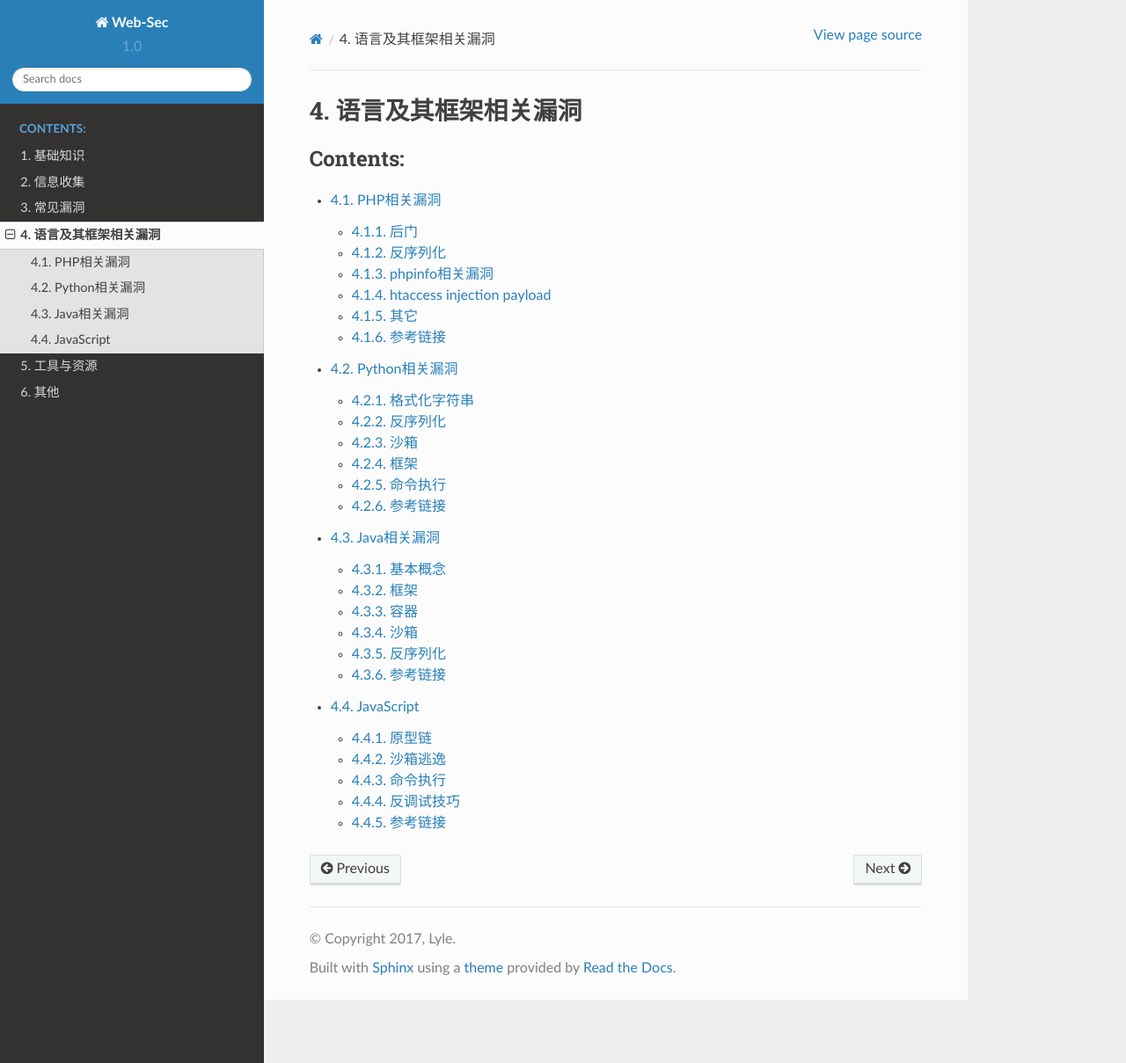
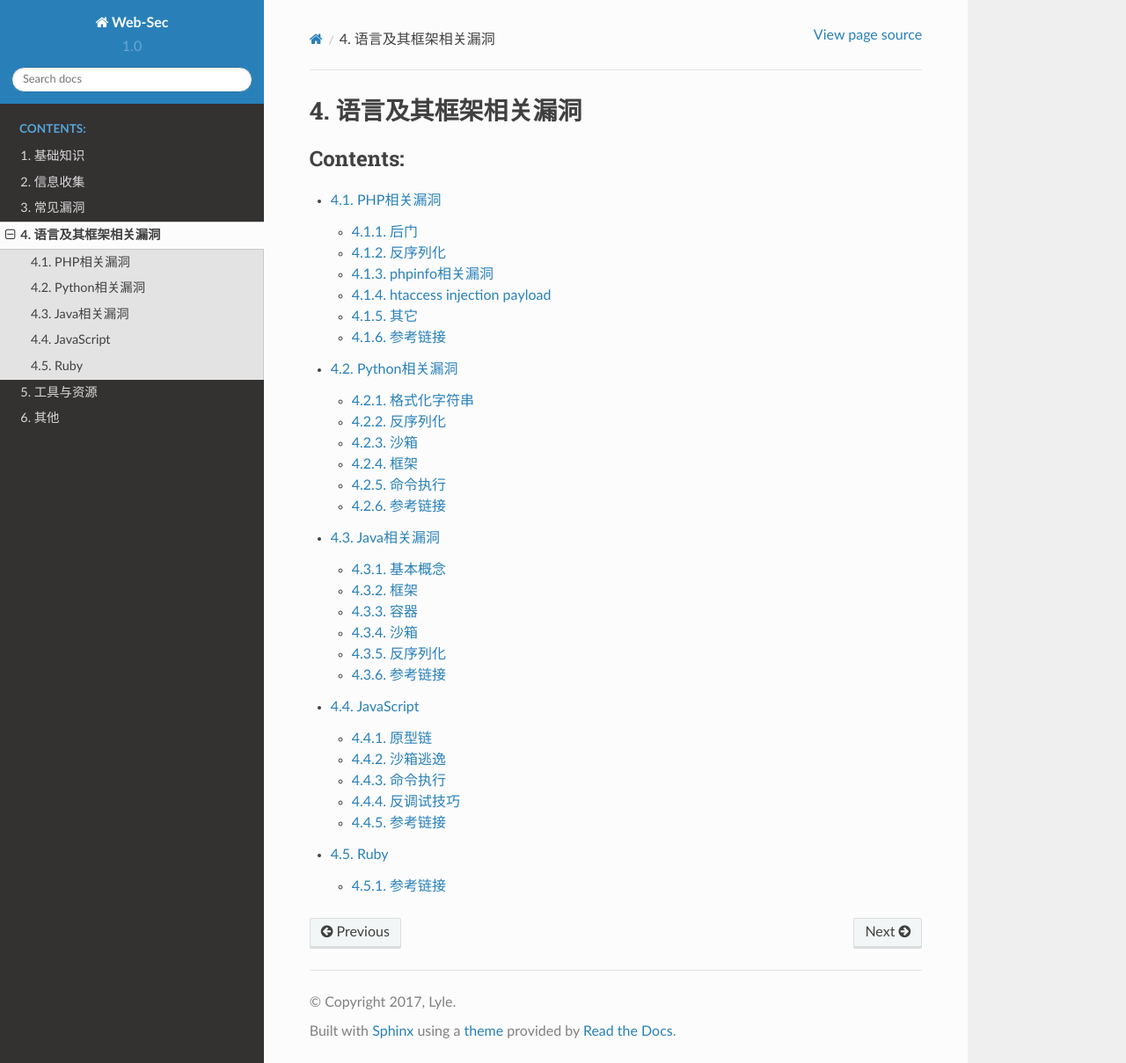
Before and after one commit to LyleMi/Learn-Web-Hacking, a Sphinx documentation site: the page built from source/language/index.rst, in a window 1280 px wide and 1209 px high. Shown: the whole window at 88% size. Built offline with Sphinx 7.4.7 and the Read the Docs theme 2.0.0, drawn with Linux system fonts in a browser that asks for light colours.

Commit message:
add ruby

```diff
--- a/source/language/index.rst
+++ b/source/language/index.rst
@@ -9,3 +9,4 @@
    python/index
    java/index
    javascript
+   ruby
--- /dev/null
+++ b/source/language/ruby.rst
@@ -0,0 +1,6 @@
+Ruby
+========================================
+
+参考链接
+----------------------------------------
+- `ruby deserialization <https://www.elttam.com.au/blog/ruby-deserialization/>`
```
